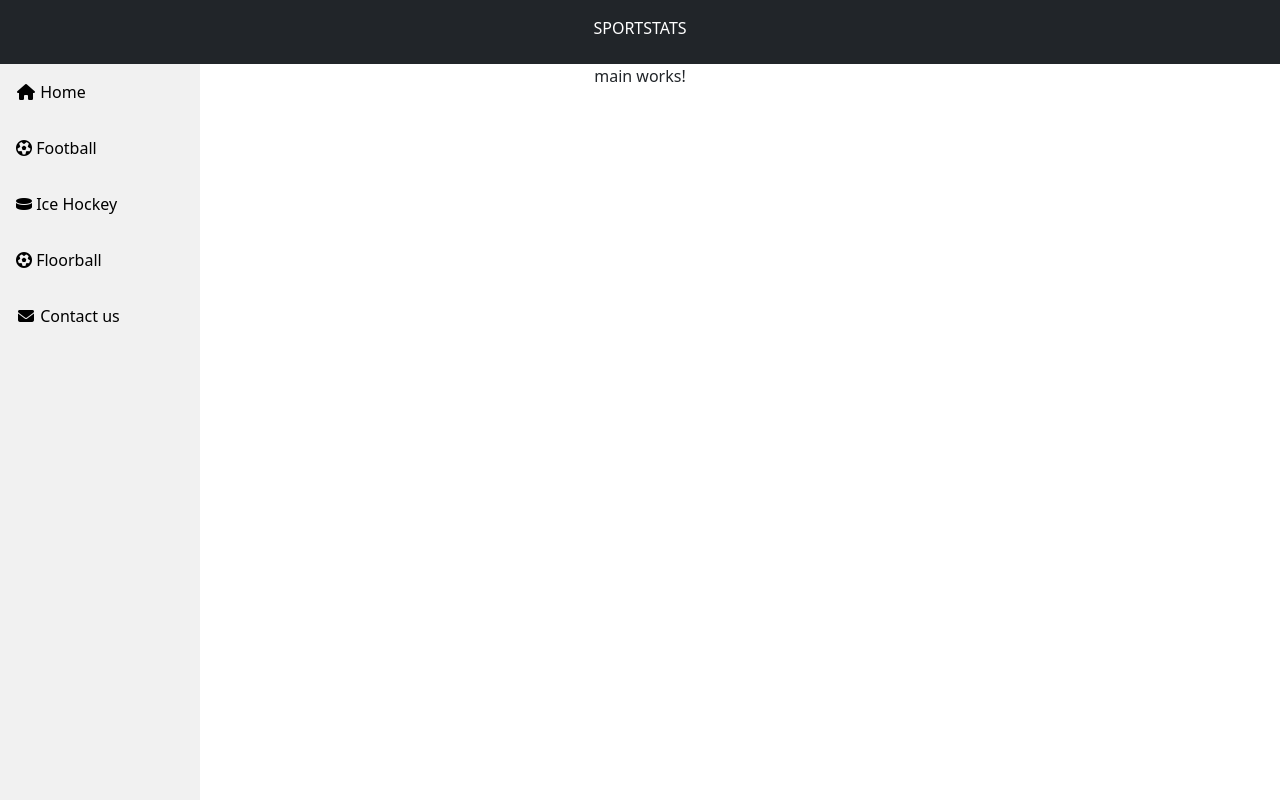
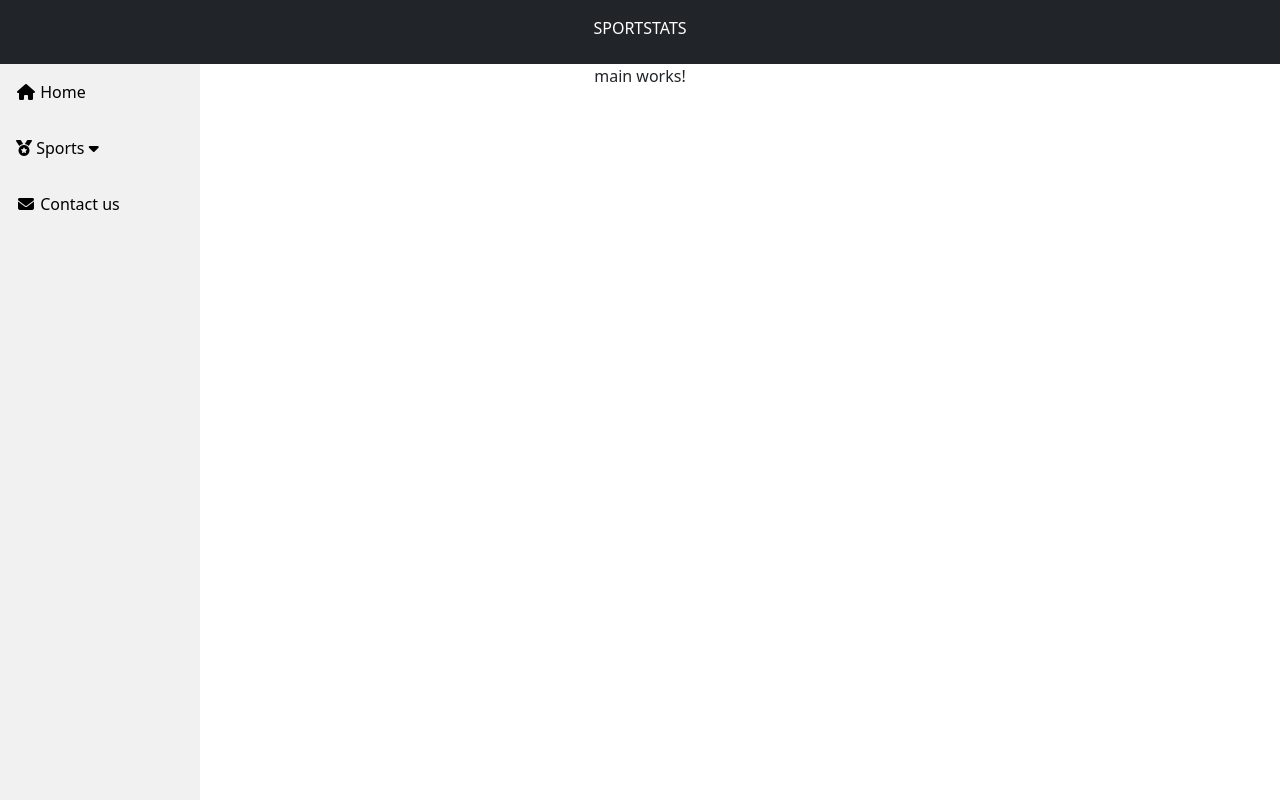
Before and after one commit to mcshayne/SportStatsWebV2, an Angular app: page / in a window 1280 px wide. Built offline with nearby package versions, Linux system fonts and the light colour scheme.

Commit message:
Moved link-tabs for sports into a dropdown container that shows on click or keypress

```diff
--- a/src/app/component/main/sidebar/sidebar.component.html
+++ b/src/app/component/main/sidebar/sidebar.component.html
@@ -1,7 +1,15 @@
 <div class="sidebar">
     <a routerLinkActive="active" routerLink="/home"><i class="fa fa-fw fa-home"></i> Home</a>
-    <a routerLinkActive="active" routerLink="/football"><i class="far fa-futbol"></i> Football</a>
-    <a routerLinkActive="active" routerLink="/hockey"><i class="fas fa-hockey-puck"></i> Ice Hockey</a>
-    <a routerLinkActive="active" routerLink="/floorball"><i class="fas fa-futbol"></i> Floorball</a>
+    <!-- tabindex="0" makes the element below focusable in sequential keyboard navigation -->
+    <a tabindex="0" (click)="switchDropdownContainerVisibility()"
+                    (keypress)="switchDropdownContainerVisibility()">
+      <i class="fas fa-medal"></i> Sports <i class="fa fa-caret-down"></i>
+      <div [ngClass]="{'dropdown-container-hidden': dropdownContainerIsVisible == false,
+                       'dropdown-container-visible': dropdownContainerIsVisible == true}">
+        <a routerLinkActive="active" routerLink="/football"><i class="far fa-futbol"></i> Football</a>
+        <a routerLinkActive="active" routerLink="/hockey"><i class="fas fa-hockey-puck"></i> Ice Hockey</a>
+        <a routerLinkActive="active" routerLink="/floorball"><i class="fas fa-futbol"></i> Floorball</a>
+      </div>
+    </a>
     <a routerLinkActive="active" routerLink="/contact"><i class="fa fa-fw fa-envelope"></i> Contact us</a>
   </div>
```
